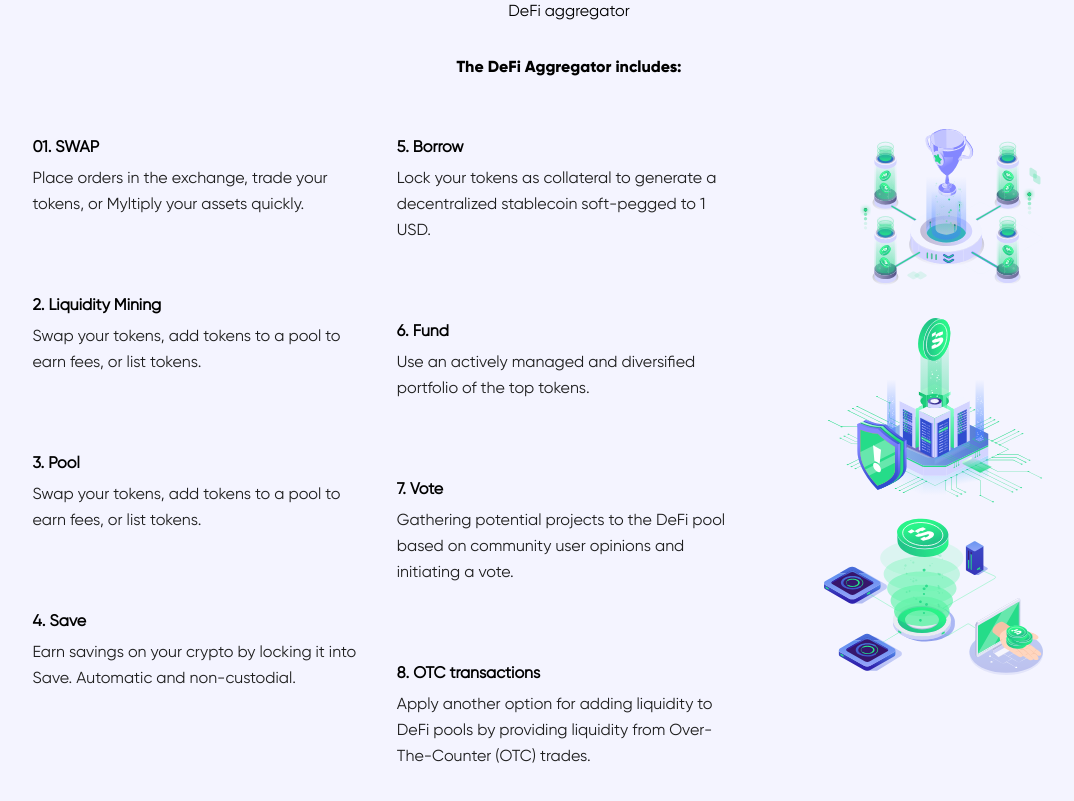
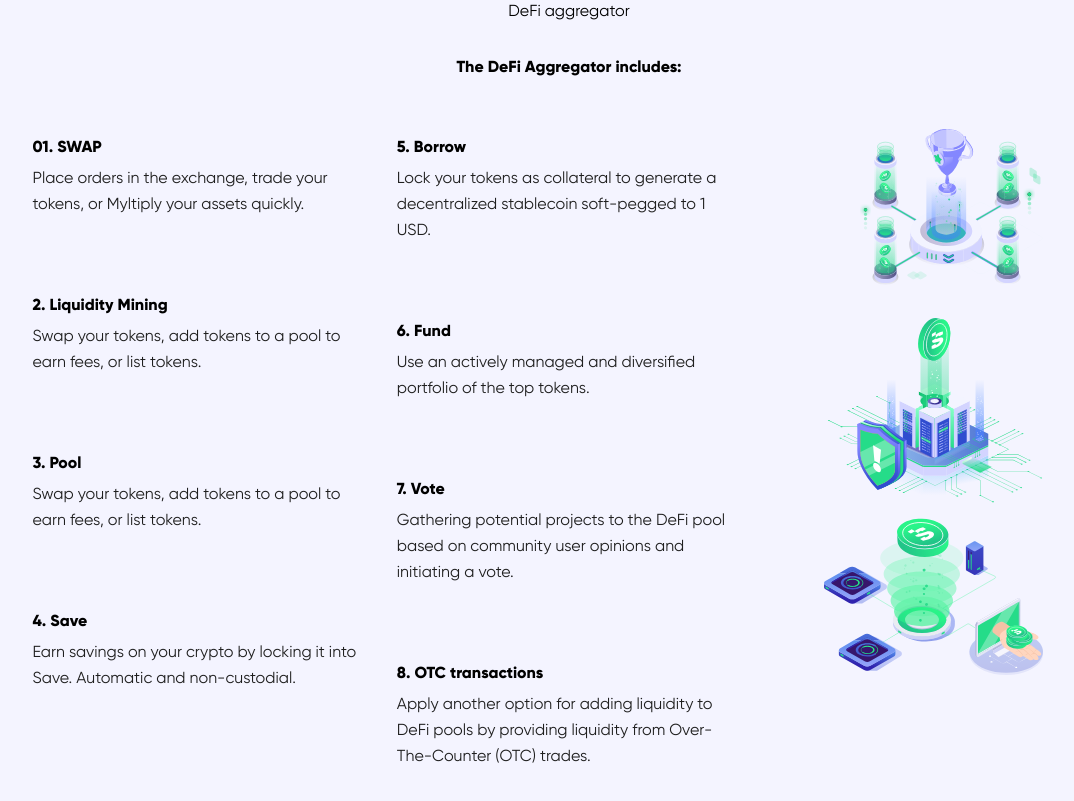
Before and after one commit to MaxUser99/lending-page, a plain HTML site: page index.html in a window 1280 px wide. Shown: the part 2134-2935 px from the top of the page, without its empty margins (71-1145 px from the left). Drawn offline with Linux system fonts and the light colour scheme.

Commit message:
make titles bolder

```diff
--- a/styles.css
+++ b/styles.css
@@ -399,7 +399,7 @@ main .image-wrapper img {
     margin-bottom: 60px;
 }
 .section-products .features-list .feature .title {
-    font-family: Gilroy;
+    font-family: Gilroy-ExtraBold;
     font-style: normal;
     font-weight: bold;
     font-size: 16px;
```
